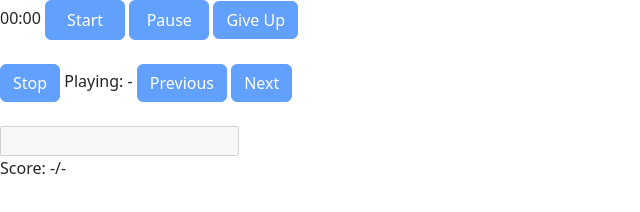
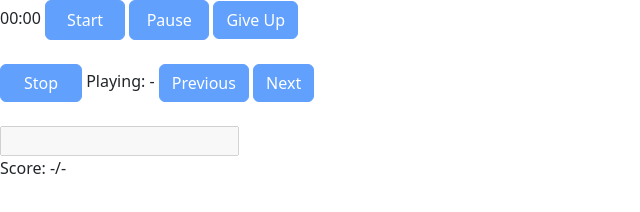
Before and after one commit to pcprince/music-quiz, a website: page play.html in a window 1280 px wide. Shown: the whole page, without its empty margins (0-640 px from the left). Drawn offline with nearby package versions, Linux system fonts and the light colour scheme.

Commit message:
Fix button size

```diff
--- a/play.css
+++ b/play.css
@@ -7,3 +7,7 @@
     width: 69px;
     font-size: small !important;
 }
+
+#stop-button, #resume-button {
+    width: 82px;
+}
```
